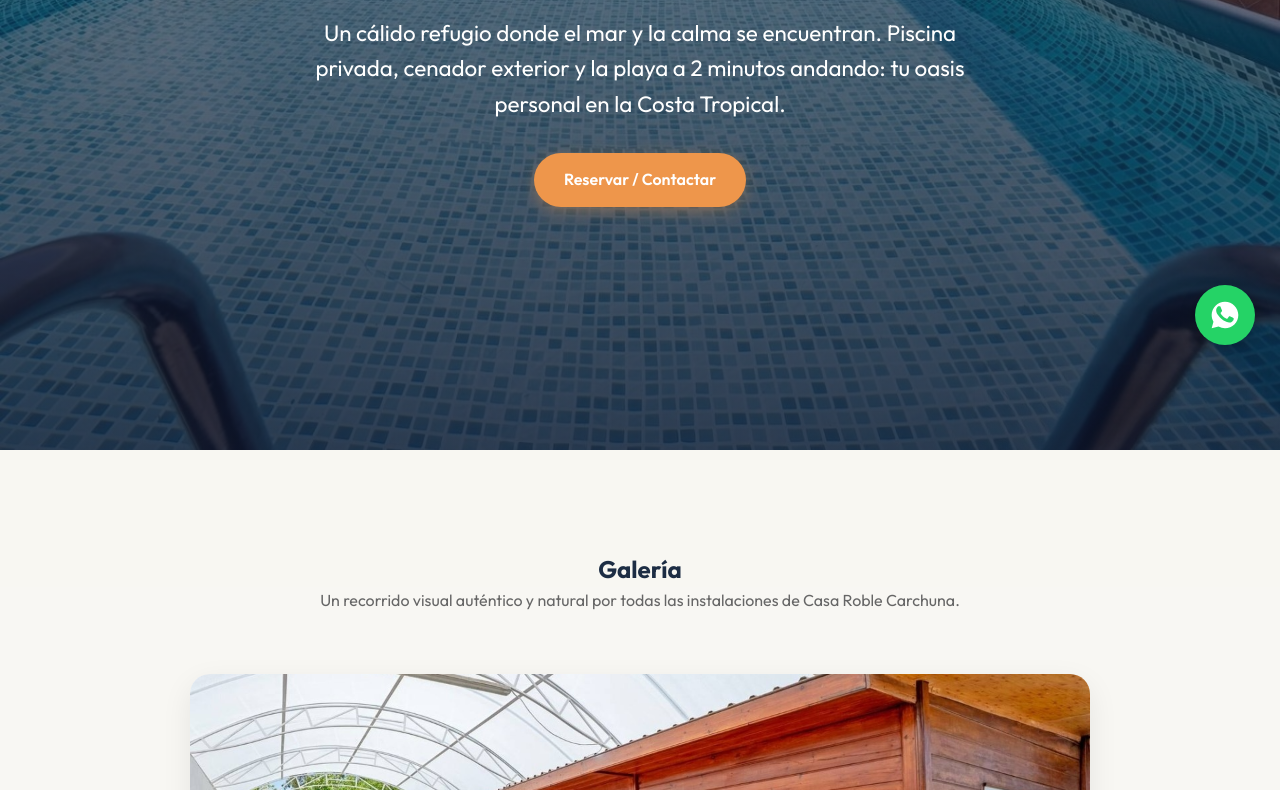
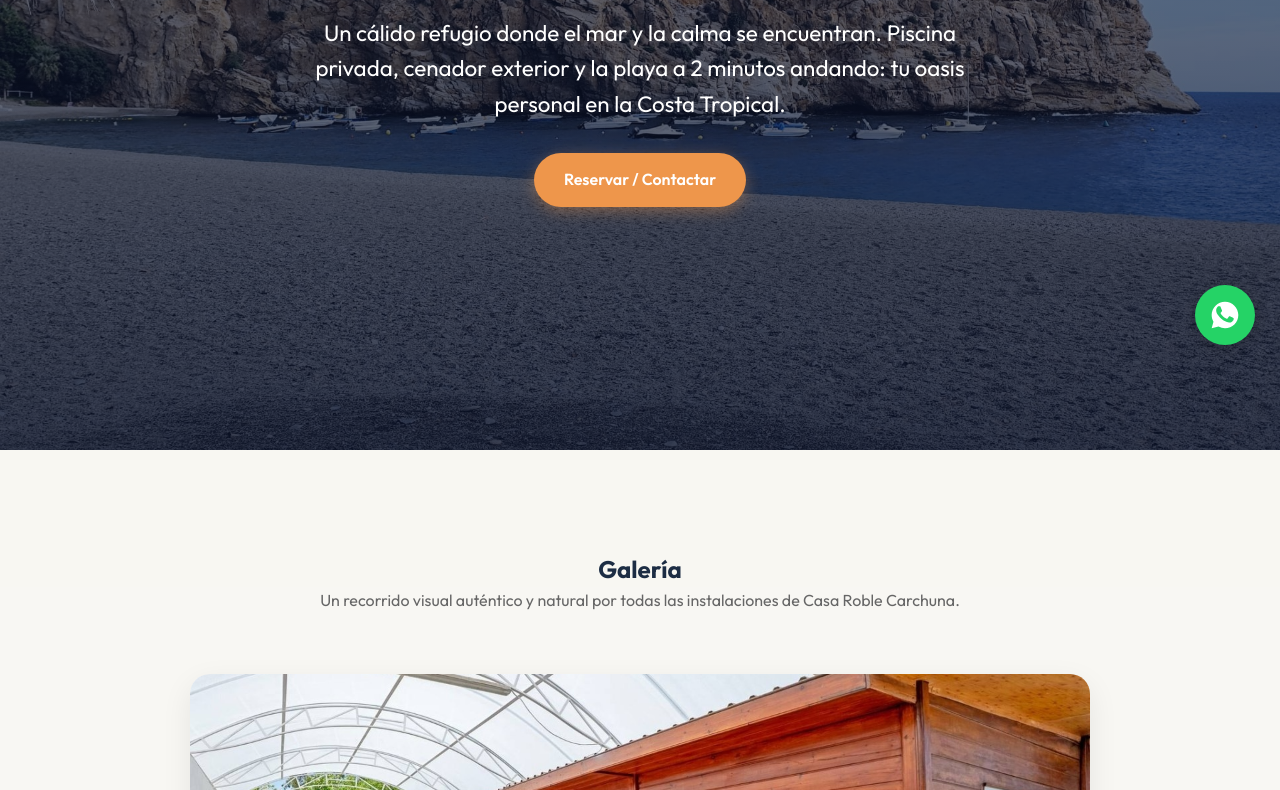
Before and after one commit to christianmuhm-nra/mucahome-web, a plain HTML site: page casaroble.html in a window 1280 px wide. Shown: the part 430-1220 px from the top of the page. Drawn offline with Linux system fonts and the light colour scheme.

Commit message:
Set new beach photo as hero background and add to gallery

```diff
--- a/casaroble.html
+++ b/casaroble.html
@@ -43,7 +43,7 @@
 
   <!-- Hero Apartment -->
   <section class="hero ap-hero roble-hero">
-    <div class="hero-bg" style="background-image: linear-gradient(rgba(11, 19, 43, 0.45), rgba(11, 19, 43, 0.8)), url('assets/roble/01_hero_piscina.jpg');"></div>
+    <div class="hero-bg" style="background-image: linear-gradient(rgba(11, 19, 43, 0.45), rgba(11, 19, 43, 0.8)), url('assets/roble/24_playa_costa_tropical.jpg'); background-position: center 38%;"></div>
     <div class="hero-content">
       <h1>Casa Roble Carchuna</h1>
       <p data-i18n="roble.heroTag">Un cálido refugio donde el mar y la calma se encuentran. Piscina privada, cenador exterior y la playa a 2 minutos andando: tu oasis personal en la Costa Tropical.</p>
@@ -399,7 +399,8 @@
       { src: "assets/roble/12_dormitorio_principal.jpg", title: "11. Dormitorio Principal de Matrimonio", cat: "Dormitorios" },
       { src: "assets/roble/13_dormitorio_matrimonio_cama.jpg", title: "12. Cama de Matrimonio Confortable", cat: "Dormitorios" },
       { src: "assets/roble/17_bano_plato_ducha.jpg", title: "16. Plato de Ducha con Mampara", cat: "Baño" },
-      { src: "assets/roble/18_barbacoa_de_obra.jpg", title: "17. Barbacoa de Obra Tradicional", cat: "Barbacoa" }
+      { src: "assets/roble/18_barbacoa_de_obra.jpg", title: "17. Barbacoa de Obra Tradicional", cat: "Barbacoa" },
+      { src: "assets/roble/24_playa_costa_tropical.jpg", title: "20. Playa y Acantilados de la Costa Tropical", cat: "Playa" }
     ];
 
     let currentPhotoIdx = 0;
```
Also changed, not shown: assets/roble/24_playa_costa_tropical.jpg (added).
